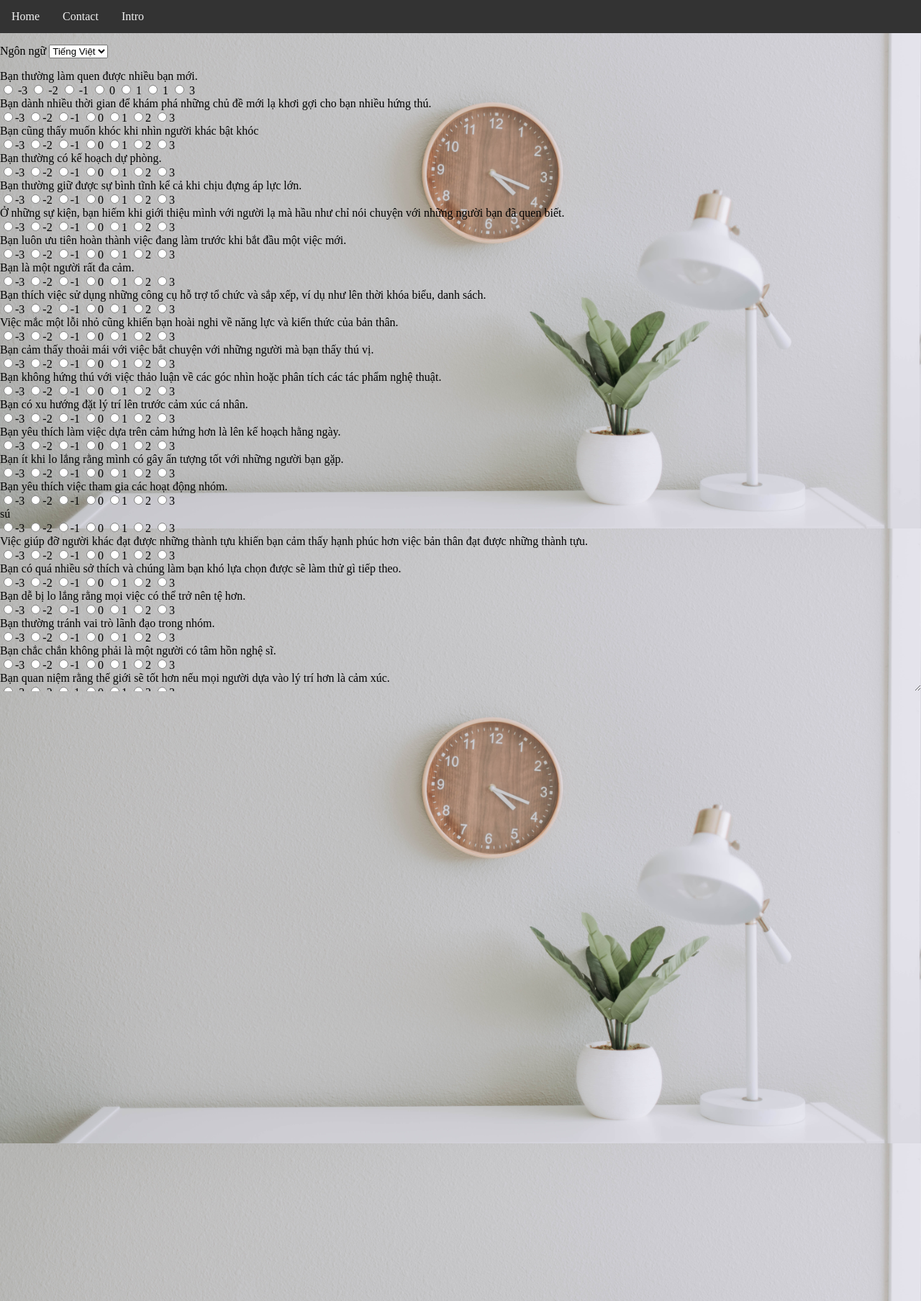
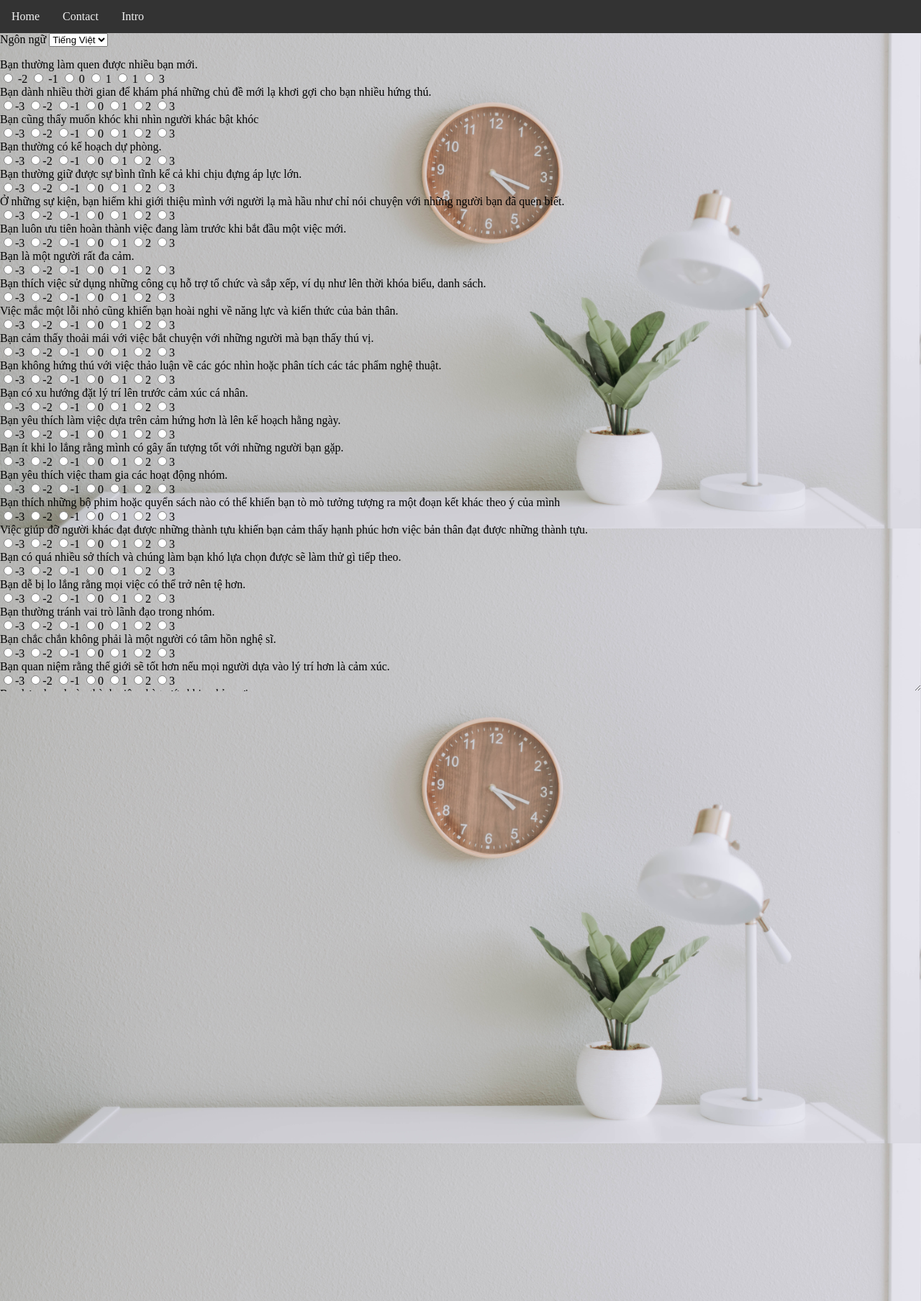
Before and after one commit to R7nX/Vocational-Guidance-System, a Flask app: template templates/test2.html in a window 1280 px wide. Shown: the part 120-1927 px from the top of the page at 72% size. Run offline with Flask 2, Linux system fonts and the light colour scheme; the template is opened without the code that fills it, so the values that code supplies are empty; some libraries are stand-ins or nearby versions.

Commit message:
Update test2.html

```diff
--- a/templates/test2.html
+++ b/templates/test2.html
@@ -1,4 +1,5 @@
-
+<!DOCTYPE html>
+<html>
 <head>
 <meta charset="UTF-8">
 <meta http-equiv="X-UA-Compatible" content="IE=edge">
@@ -26,26 +27,27 @@ window.onscroll = function() {scrollFunction()};
 function scrollFunction() {
 if (document.body.scrollTop > 20 || document.documentElement.scrollTop > 20) {
    document.getElementById("navbar").style.top = "0";
-} else {
+}
+else {
 document.getElementById("navbar").style.top = "-50px";
 }
 }</script>
 
-<form>
-<form action="/predict" method= "post"></form>
+
+<form action="/predict" method= "post">
    <label for="lang-switch">
-      <span lang="vie">Ngôn ngữ</span>
+      <span langlaa="vie">Ngôn ngữ</span>
       <span lang="en">Language</span>
    </label>
    <select id="lang-switch">
       <option value="en">English</option>
       <option value="vie" selected>Tiếng Việt</option>
    </select>
-</form>
+
 <p>
-<span lang="vie">
+<form>
+<form lang="vie">
       Bạn thường làm quen được nhiều bạn mới.<br>
-            <input type = "radio" name="question1" value = -3 > -3
             <input type = "radio" name="question1" value = -2 > -2
             <input type = "radio" name="question1" value = -1 > -1
             <input type = "radio" name="question1" value = 0 > 0
@@ -175,7 +177,7 @@ document.getElementById("navbar").style.top = "-50px";
             <input type = "radio" name="question16" value = 1>1
             <input type = "radio" name="question16" value = 2>2
             <input type = "radio" name="question16" value = 3>3 <br>
-      sú<br>
+      Bạn thích những bộ phim hoặc quyển sách nào có thể khiến bạn tò mò tưởng tượng ra một đoạn kết khác theo ý của mình <br>
             <input type = "radio" name="question17" value = -3>-3
             <input type = "radio" name="question17" value = -2>-2
             <input type = "radio" name="question17" value = -1>-1
@@ -327,7 +329,7 @@ document.getElementById("navbar").style.top = "-50px";
             <input type = "radio" name="question35" value = 0 >0
             <input type = "radio" name="question35" value = 1 >1
             <input type = "radio" name="question35" value = 2 >2
-            <input type = "radio" name="question35" value = 3 >3<br>
+            <input type = "radio" name="question35" value = 3 >3 <br>
       Những gì bạn cần sau một tuần dài mệt mỏi là những sự kiện sôi động, náo nhiệt.<br>
             <input type = "radio" name="question36" value = -3 >-3
             <input type = "radio" name="question36" value = -2 >-2
@@ -335,15 +337,15 @@ document.getElementById("navbar").style.top = "-50px";
             <input type = "radio" name="question36" value = 0 >0
             <input type = "radio" name="question36" value = 1 >1
             <input type = "radio" name="question36" value = 2 >2
-            <input type = "radio" name="question36" value = 3 >3<br>
-      Bạn thích đi bảo tàng nghệ thuật<br>
+            <input type = "radio" name="question36" value = 3 >3 <br>
+      Bạn thích đi bảo tàng nghệ thuật <br>
             <input type = "radio" name="question37" value = -3 >-3
             <input type = "radio" name="question37" value = -2 >-2
             <input type = "radio" name="question37" value = -1 >-1
             <input type = "radio" name="question37" value = 0 >0
             <input type = "radio" name="question37" value = 1 >1
             <input type = "radio" name="question37" value = 2 >2
-            <input type = "radio" name="question37" value = 3 >3<br>
+            <input type = "radio" name="question37" value = 3 >3 <br>
       Bạn thường gặp khó khăn trong việc thấu hiểu cảm xúc của người khác.<br>
             <input type = "radio" name="question38" value = -3 >-3
             <input type = "radio" name="question38" value = -2 >-2
@@ -359,8 +361,8 @@ document.getElementById("navbar").style.top = "-50px";
             <input type = "radio" name="question39" value = 0 >0
             <input type = "radio" name="question39" value = 1 >1
             <input type = "radio" name="question39" value = 2 >2
-            <input type = "radio" name="question39" value = 3 >3  <br>
-      sú<br>
+            <input type = "radio" name="question39" value = 3 >3 <br>
+      Bạn ít khi cảm thấy thiếu an toàn. <br>
             <input type = "radio" name="question40" value = -3 >-3
             <input type = "radio" name="question40" value = -2 >-2
             <input type = "radio" name="question40" value = -1 >-1
@@ -529,6 +531,7 @@ document.getElementById("navbar").style.top = "-50px";
                <input type = "radio" name="question60" value = 1 >1
                <input type = "radio" name="question60" value = 2 >2
                <input type = "radio" name="question60" value = 3 >3 <br>
+
 </span>
 <span lang="en">
 
@@ -1016,7 +1019,7 @@ document.getElementById("navbar").style.top = "-50px";
 </span>
 <button type="submit" class="btn-submit" onclick=window.location.href="{{url_for('predict')}}">Submit</button>
 </p>
-
+</form>
 <script src="https://code.jquery.com/jquery-2.2.4.min.js" integrity="sha256-BbhdlvQf/xTY9gja0Dq3HiwQF8LaCRTXxZKRutelT44=" crossorigin="anonymous"></script>
 <script>
  $('[lang]').hide(); // hide all lang attributes on start.
@@ -1038,3 +1041,4 @@ default:
 }
 });
 </script>
+</html>
```
